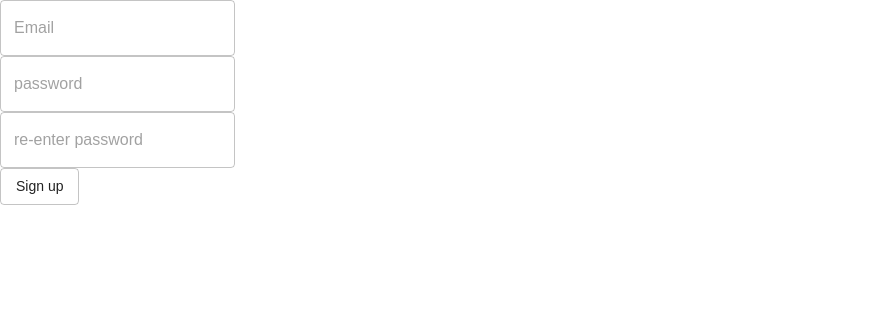
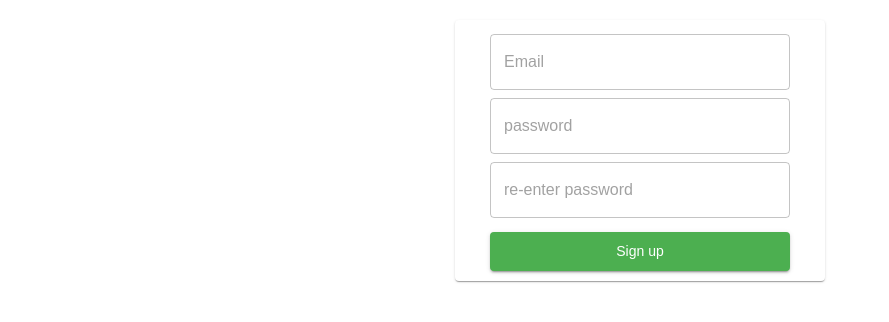
Before and after one commit to haruka-izm/food_tracker, a React (Create React App) app in the folder client/: page /signup in a window 1280 px wide. Shown: the top 322 px of the page, without its empty margins (0-889 px from the left). Built offline with nearby package versions, Linux system fonts and the light colour scheme; what keymirror would draw is missing.

Commit message:
Applied basic styling to Signup form

```diff
--- a/client/src/components/Signup.jsx
+++ b/client/src/components/Signup.jsx
@@ -1,5 +1,8 @@
 import React, { useState } from 'react';
 import { TextField, Button, FormControl } from "@material-ui/core";
+import Paper from '@material-ui/core/Paper';
+import { withStyles } from "@material-ui/core/styles";
+import style from '../styles/styleSignup';
 
 const SIGNUP_URL = 'http://localhost:8080/api/signup';
 
@@ -9,7 +12,7 @@ const SignUp = props => {
     const confirmedPassword = useFormInput('');
     const [error, setError] = useState(null);
     //const [loading, setLoading] = useState(false);
-
+    const { classes } = props;
 
 
     const handleSignup = async (event) => {
@@ -39,21 +42,31 @@ const SignUp = props => {
     }
 
     return (
-        <div>
-            <div>
-                <form >
-                    <FormControl>
-                        <TextField type="text" {...email} required placeholder="Email" variant="outlined"></TextField>
-                        <TextField type='password' {...password} required placeholder="password" variant="outlined"></TextField>
-                        <TextField type='password' {...confirmedPassword} required placeholder="re-enter password" variant="outlined"></TextField>
+        <Paper className={classes.container}>
+            <div >
+                <div>
+                    {/**
+                 * <form >
+                 *
+                 */}
+
+                    <FormControl >
+                        <TextField type="text" {...email} required placeholder="Email" variant="outlined" className={classes.emailAndPassword}></TextField>
+                        <TextField type='password' {...password} required placeholder="password" variant="outlined" className={classes.emailAndPassword}></TextField>
+                        <TextField type='password' {...confirmedPassword} required placeholder="re-enter password" variant="outlined" className={classes.emailAndPassword}></TextField>
                     </FormControl>
-                </form>
-                {error}
+
+                    {/**
+                     *  </form>
+                     */}
+
+                    {error}
+                </div>
+                <div >
+                    <Button type='submit' onClick={handleSignup} variant="contained" color="secondary" className={classes.signup}>Sign up</Button>
+                </div>
             </div>
-            <div>
-                <Button type='submit' onClick={handleSignup} variant="outlined">Sign up</Button>
-            </div>
-        </div>
+        </Paper>
     );
 };
 
@@ -71,4 +84,4 @@ const useFormInput = initialValue => {
 };
 
 
-export default SignUp;
+export default withStyles(style)(SignUp);
--- /dev/null
+++ b/client/src/styles/styleSignup.js
@@ -0,0 +1,25 @@
+export default () => ({
+    container: {
+        //flexDirection: 'column',
+        width: '350px',
+        textAlign: 'center',
+        display: 'block',
+        padding: '10px',
+        margin: 'auto',
+        marginTop: '20px',
+        marginBottom: '20px'
+    },
+    formWarning: {
+        color: "#ff0000"
+    },
+    emailAndPassword: {
+        padding: '4px 0',
+        width: '300px',
+        margin: 'auto'
+    },
+    signup: {
+        padding: '7px',
+        width: '300px',
+        marginTop: '10px'
+    }
+});
```
